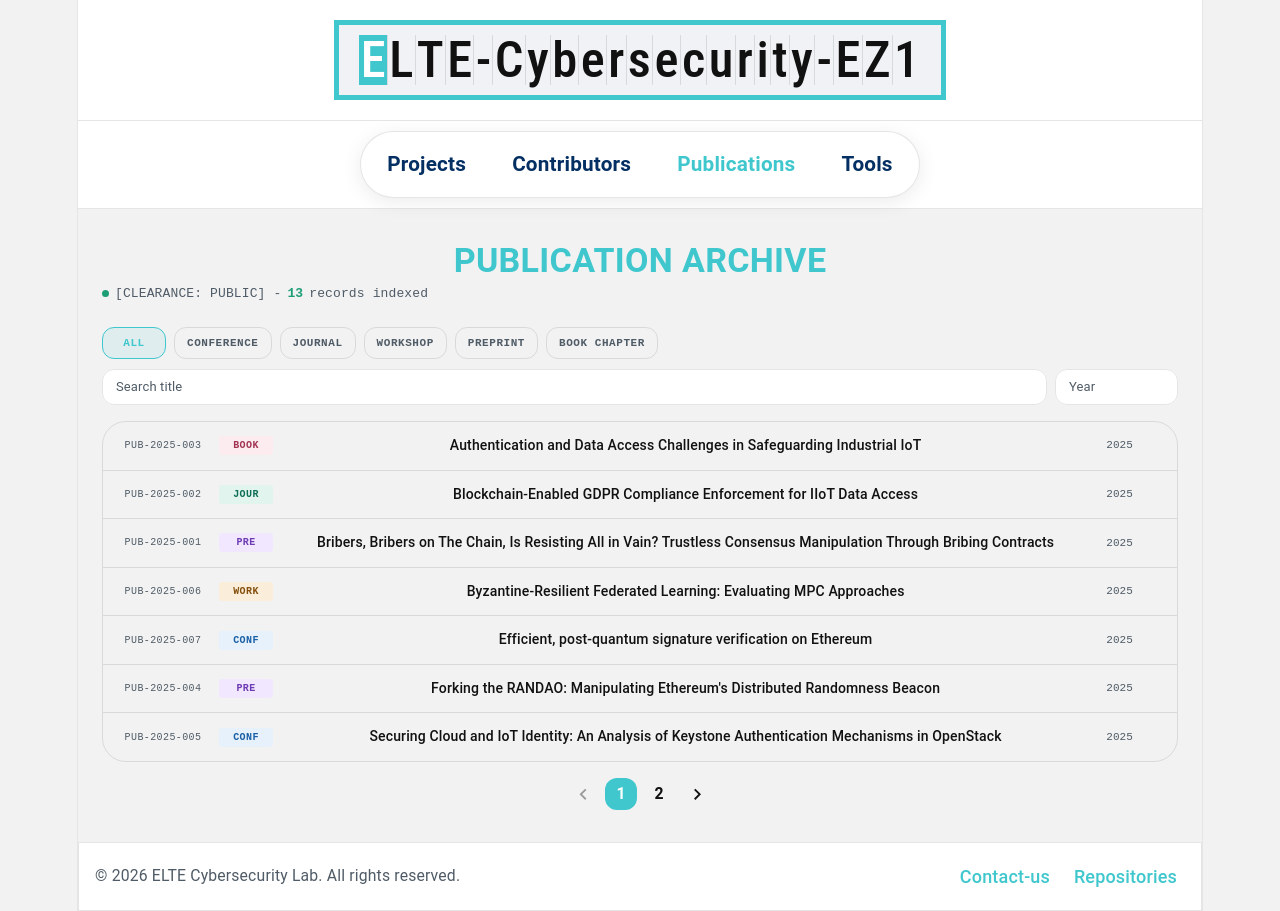
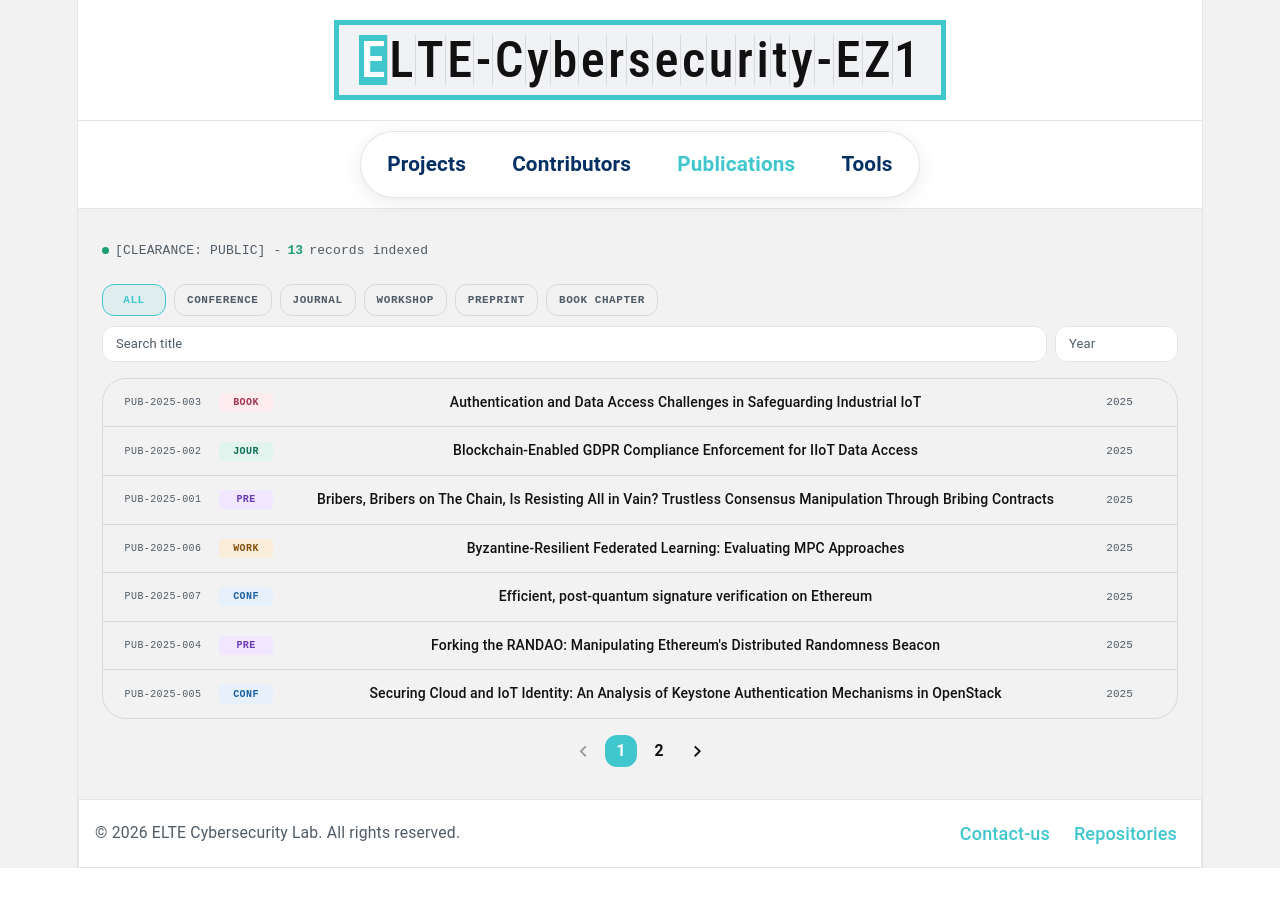
Before and after one commit to elte-cybersec/portal, a React (Vite) app in the folder client/: page /#/publications in a window 1280 px wide. After the commit the page ends 868 px from the top, so only its background shows below. Built offline with nearby package versions, Linux system fonts and the light colour scheme; some icons are missing.

Commit message:
removed title from main component since we have navlink

```diff
--- a/client/src/components/pages/about/AboutPage.tsx
+++ b/client/src/components/pages/about/AboutPage.tsx
@@ -7,19 +7,6 @@ export default function AboutPage() {
     <Container maxWidth="lg" sx={{ py: { xs: 2, md: 2.5 } }}>
       <Stack spacing={2}>
         <Box>
-          <Typography
-            variant="h3"
-            sx={{
-              fontWeight: 700,
-              color: "primary.main",
-              mb: 0.5,
-              fontSize: { xs: "1.6rem", md: "2rem" },
-              lineHeight: 1.1,
-            }}
-          >
-            About
-          </Typography>
-
           <Typography
             color="text.secondary"
             sx={{
--- a/client/src/components/pages/projects/Projects.tsx
+++ b/client/src/components/pages/projects/Projects.tsx
@@ -33,17 +33,6 @@ export default function Projects({ projects }: ProjectsProps) {
       }}
     >
       <Box sx={{ textAlign: "center", mb: 3 }}>
-        <Typography
-          variant="h3"
-          sx={{
-            mb: 1,
-            fontWeight: 800,
-            color: "primary.main",
-          }}
-        >
-          Projects
-        </Typography>
-
         <Typography
           variant="body1"
           color="text.secondary"
--- a/client/src/components/pages/publications/PublicationsPage.tsx
+++ b/client/src/components/pages/publications/PublicationsPage.tsx
@@ -59,19 +59,6 @@ export default function PublicationsPage() {
   return (
     <Container maxWidth="lg" sx={{ py: { xs: 3, md: 4 } }}>
       <Box sx={{ mb: 3 }}>
-
-        <Typography
-          sx={{
-            fontSize: { xs: 28, md: 34 },
-            fontWeight: 600,
-            lineHeight: 1.15,
-            color: "primary.main",
-            mb: 0.5,
-          }}
-        >
-          PUBLICATION ARCHIVE
-        </Typography>
-
         <Typography
             sx={{
                 fontSize: 13,
--- a/client/src/components/pages/tools/ToolsPage.tsx
+++ b/client/src/components/pages/tools/ToolsPage.tsx
@@ -14,17 +14,6 @@ export default function ToolsPage() {
           alignItems: "center",
         }}
       >
-        <Typography
-          sx={{
-            fontSize: { xs: 28, md: 34 },
-            fontWeight: 600,
-            lineHeight: 1.15,
-            color: "primary.main",
-            mb: 0.75,
-          }}
-        >
-          Applications
-        </Typography>
 
         <Typography
           sx={{
```
